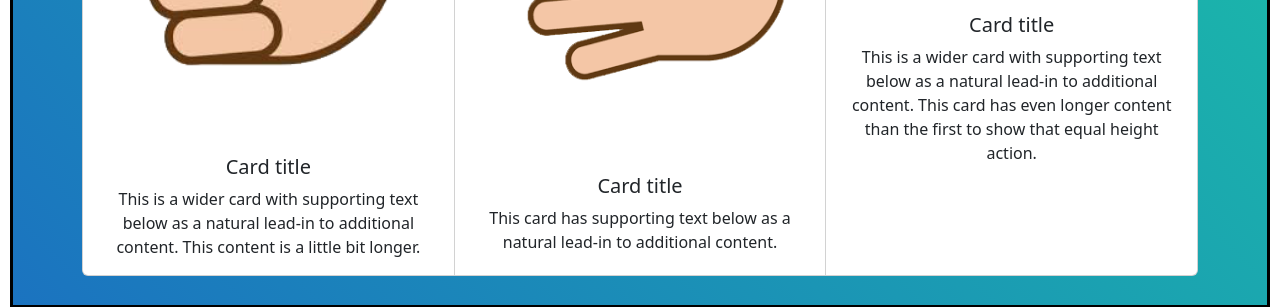
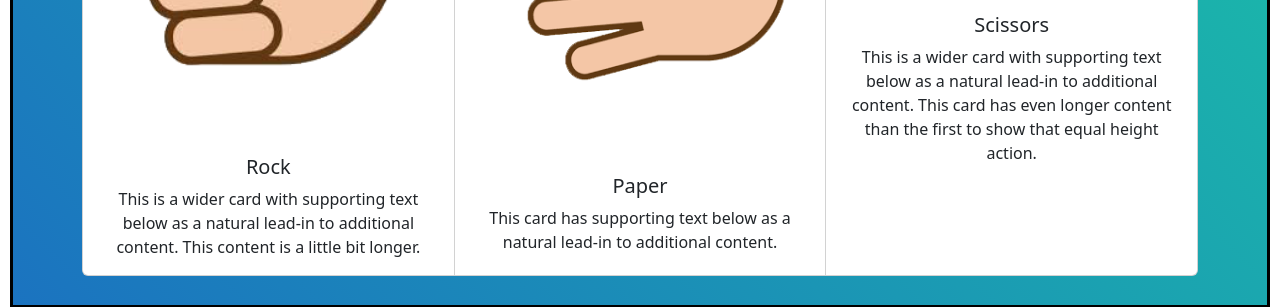
Before and after one commit to Stephi-x3/game_rock-paper-scissors, a plain HTML site: page gameUI.html in a window 1280 px wide. Shown: the part 406-713 px from the top of the page. Drawn offline with nearby package versions, Linux system fonts and the light colour scheme.

Commit message:
title card

```diff
--- a/gameUI.html
+++ b/gameUI.html
@@ -40,21 +40,21 @@
             <div class="card">
               <img src="Pictures/stonePlayer.png" class="card-img-top" alt="Rock">
               <div class="card-body">
-                <h5 class="card-title">Card title</h5>
+                <h5 class="card-title">Rock</h5>
                 <p class="card-text">This is a wider card with supporting text below as a natural lead-in to additional content. This content is a little bit longer.</p>
               </div>
             </div>
             <div class="card">
               <img src="Pictures/paperPlayer.png" class="card-img-top" alt="Paper">
               <div class="card-body">
-                <h5 class="card-title">Card title</h5>
+                <h5 class="card-title">Paper</h5>
                 <p class="card-text">This card has supporting text below as a natural lead-in to additional content.</p>
               </div>
             </div>
             <div class="card">
               <img src="Pictures/scissorsPlayer.png" class="card-img-top" alt="Scissors">
               <div class="card-body">
-                <h5 class="card-title">Card title</h5>
+                <h5 class="card-title">Scissors</h5>
                 <p class="card-text">This is a wider card with supporting text below as a natural lead-in to additional content. This card has even longer content than the first to show that equal height action.</p>
               </div>
             </div>
```
